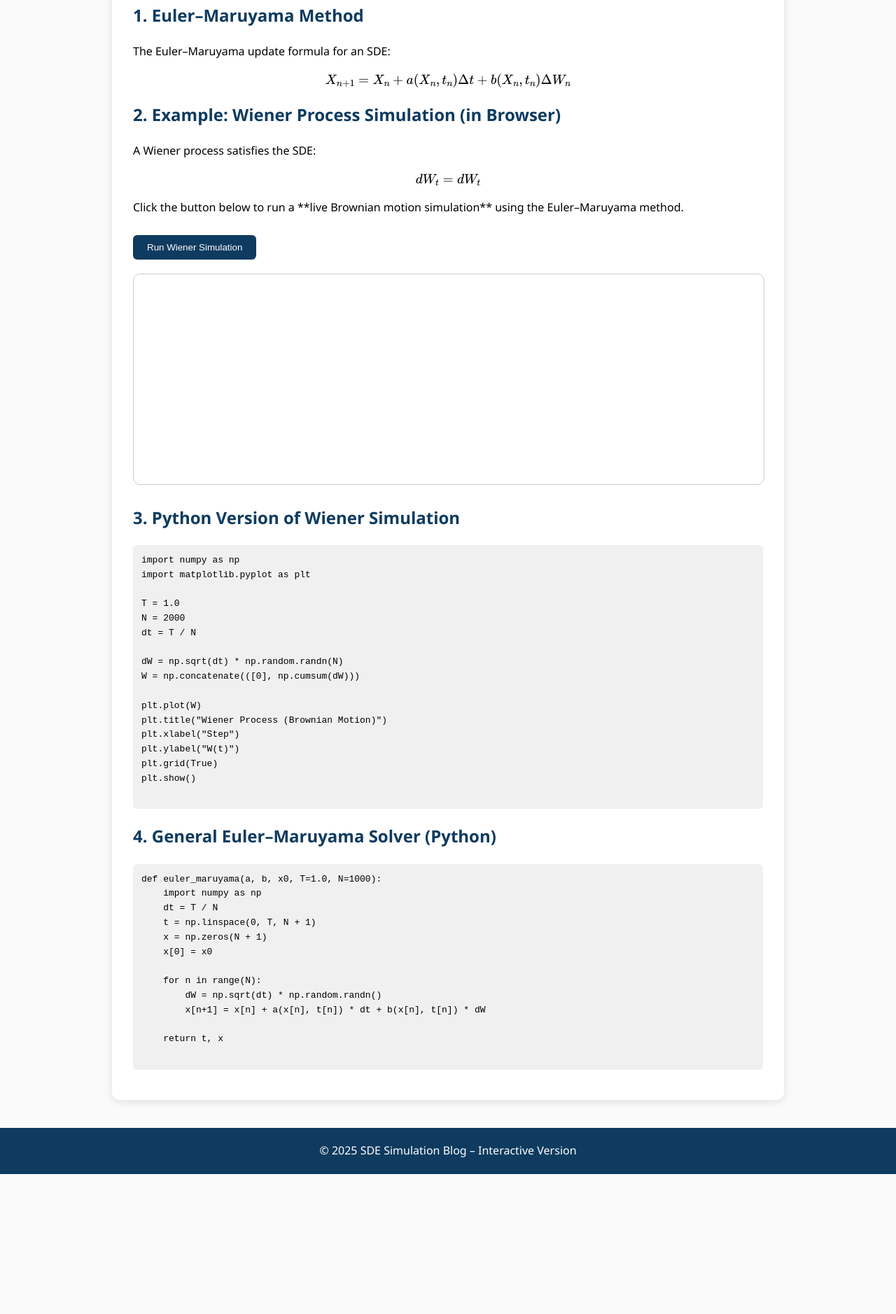
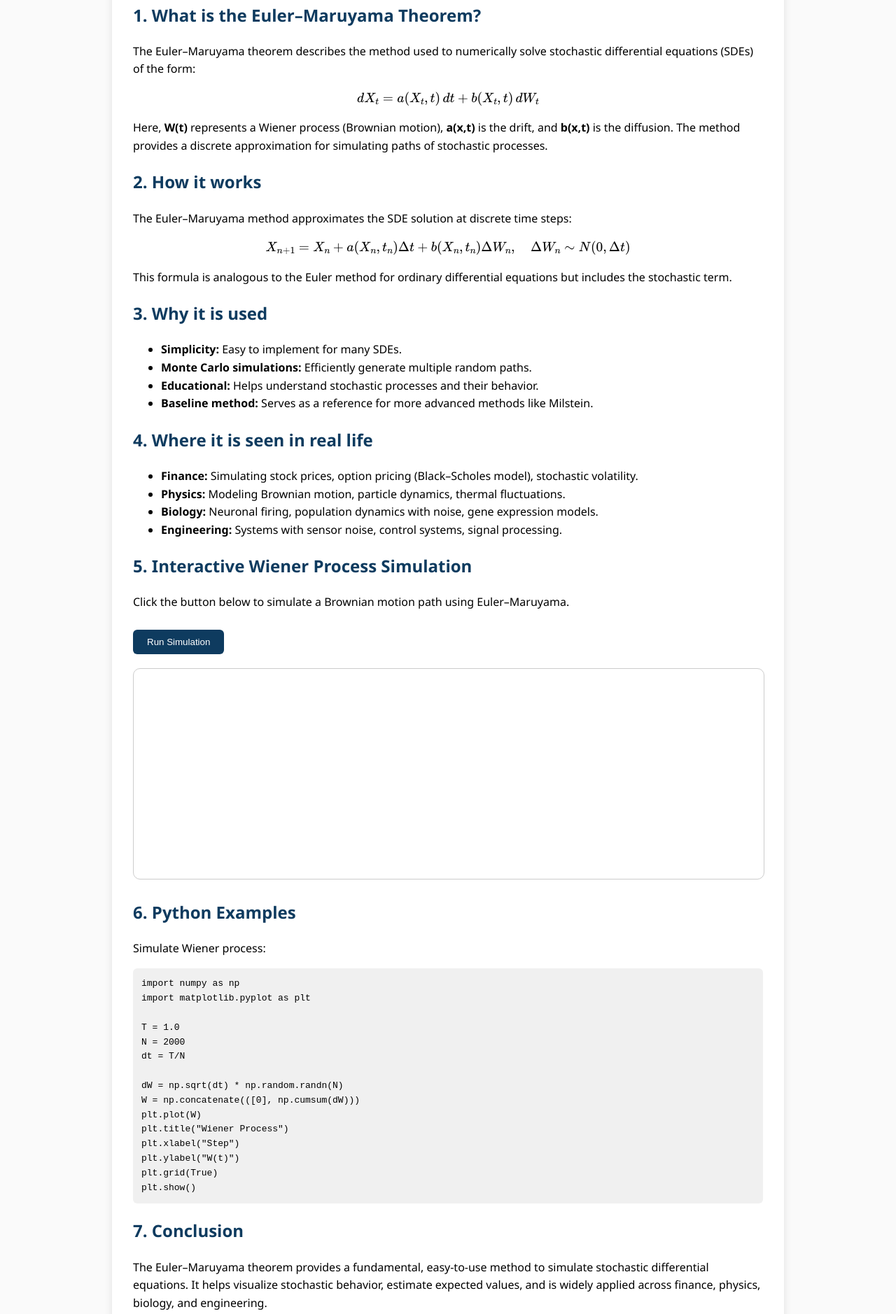
Before and after one commit to mahbubaguliyeva1/statistics_tasks11, a plain HTML site: page index.html in a window 1280 px wide. Shown: the part 303-2181 px from the top of the page at 70% size. Before the commit the page ends 1981 px from the top, so only its background shows below. Drawn offline with nearby package versions, Linux system fonts and the light colour scheme.

Commit message:
Update index.html

```diff
--- a/index.html
+++ b/index.html
@@ -3,200 +3,130 @@
 <head>
     <meta charset="UTF-8">
     <meta name="viewport" content="width=device-width, initial-scale=1.0">
-    <title>SDE Simulation – Euler–Maruyama</title>
+    <title>SDE Simulator – Euler–Maruyama</title>
 
     <!-- MathJax for formulas -->
     <script src="https://polyfill.io/v3/polyfill.min.js?features=es6"></script>
-    <script id="MathJax-script" async
-        src="https://cdn.jsdelivr.net/npm/mathjax@3/es5/tex-mml-chtml.js">
-    </script>
+    <script id="MathJax-script" async src="https://cdn.jsdelivr.net/npm/mathjax@3/es5/tex-mml-chtml.js"></script>
 
     <style>
-        body {
-            font-family: "Segoe UI", Arial, sans-serif;
-            background: #fafafa;
-            margin: 0;
-            padding: 0;
-            line-height: 1.6;
-        }
-
-        header {
-            background: #0e3b5f;
-            padding: 40px 20px;
-            color: white;
-            text-align: center;
-        }
-
-        .container {
-            max-width: 900px;
-            margin: 40px auto;
-            background: white;
-            border-radius: 10px;
-            padding: 30px;
-            box-shadow: 0 3px 12px rgba(0,0,0,0.1);
-        }
-
-        h2 {
-            color: #0e3b5f;
-        }
-
-        pre {
-            background: #f0f0f0;
-            padding: 12px;
-            border-radius: 6px;
-            overflow-x: auto;
-        }
-
-        canvas {
-            width: 100%;
-            height: 300px;
-            background: #fff;
-            border-radius: 10px;
-            margin-top: 20px;
-            border: 1px solid #ccc;
-        }
-
-        button {
-            padding: 10px 20px;
-            background: #0e3b5f;
-            color: white;
-            border: none;
-            border-radius: 6px;
-            cursor: pointer;
-            transition: 0.2s;
-            margin-top: 10px;
-        }
-
-        button:hover {
-            background: #155a8a;
-        }
-
-        footer {
-            text-align: center;
-            background: #0e3b5f;
-            color: white;
-            padding: 20px;
-            margin-top: 40px;
-        }
+        body { font-family: 'Segoe UI', Arial, sans-serif; background: #fafafa; margin:0; padding:0; line-height:1.6; }
+        header { background: #0e3b5f; color: white; padding: 40px 20px; text-align:center; }
+        .container { max-width: 900px; margin: 40px auto; background: white; padding: 30px; border-radius: 10px; box-shadow:0 3px 12px rgba(0,0,0,0.1); }
+        h2 { color:#0e3b5f; }
+        pre { background:#f0f0f0; padding:12px; border-radius:6px; overflow-x:auto; }
+        canvas { width:100%; height:300px; background:#fff; border-radius:10px; margin-top:20px; border:1px solid #ccc; }
+        button { padding:10px 20px; background:#0e3b5f; color:white; border:none; border-radius:6px; cursor:pointer; transition:0.2s; margin-top:10px; }
+        button:hover { background:#155a8a; }
+        footer { text-align:center; background:#0e3b5f; color:white; padding:20px; margin-top:40px; }
     </style>
 </head>
-
 <body>
 
 <header>
     <h1>Stochastic Differential Equation Simulation</h1>
-    <p>Euler–Maruyama · Wiener Process · Examples</p>
+    <p>Euler–Maruyama Method · Detailed Explanation · Interactive Examples</p>
 </header>
 
 <div class="container">
 
-    <h2>1. Euler–Maruyama Method</h2>
-    <p>The Euler–Maruyama update formula for an SDE:</p>
+<h2>1. What is the Euler–Maruyama Theorem?</h2>
+<p>The Euler–Maruyama theorem describes the method used to numerically solve stochastic differential equations (SDEs) of the form:</p>
+<p style="text-align:center;">$$ dX_t = a(X_t,t)\,dt + b(X_t,t)\,dW_t $$</p>
+<p>Here, <strong>W(t)</strong> represents a Wiener process (Brownian motion), <strong>a(x,t)</strong> is the drift, and <strong>b(x,t)</strong> is the diffusion. The method provides a discrete approximation for simulating paths of stochastic processes.</p>
 
-    <p style="text-align:center;">
-        $$ X_{n+1} = X_n + a(X_n, t_n)\Delta t + b(X_n, t_n)\Delta W_n $$
-    </p>
+<h2>2. How it works</h2>
+<p>The Euler–Maruyama method approximates the SDE solution at discrete time steps:</p>
+<p style="text-align:center;">$$ X_{n+1} = X_n + a(X_n,t_n)\Delta t + b(X_n,t_n)\Delta W_n, \quad \Delta W_n \sim N(0, \Delta t) $$</p>
+<p>This formula is analogous to the Euler method for ordinary differential equations but includes the stochastic term.</p>
 
-    <h2>2. Example: Wiener Process Simulation (in Browser)</h2>
+<h2>3. Why it is used</h2>
+<ul>
+<li><strong>Simplicity:</strong> Easy to implement for many SDEs.</li>
+<li><strong>Monte Carlo simulations:</strong> Efficiently generate multiple random paths.</li>
+<li><strong>Educational:</strong> Helps understand stochastic processes and their behavior.</li>
+<li><strong>Baseline method:</strong> Serves as a reference for more advanced methods like Milstein.</li>
+</ul>
 
-    <p>
-        A Wiener process satisfies the SDE:
-    </p>
+<h2>4. Where it is seen in real life</h2>
+<ul>
+<li><strong>Finance:</strong> Simulating stock prices, option pricing (Black–Scholes model), stochastic volatility.</li>
+<li><strong>Physics:</strong> Modeling Brownian motion, particle dynamics, thermal fluctuations.</li>
+<li><strong>Biology:</strong> Neuronal firing, population dynamics with noise, gene expression models.</li>
+<li><strong>Engineering:</strong> Systems with sensor noise, control systems, signal processing.</li>
+</ul>
 
-    <p style="text-align:center;">
-        $$ dW_t = dW_t $$
-    </p>
-
-    <p>
-        Click the button below to run a **live Brownian motion simulation** using the Euler–Maruyama method.
-    </p>
-
-    <!-- Run Simulation Button -->
-    <button onclick="simulateWiener()">Run Wiener Simulation</button>
-
-    <!-- Plot Canvas -->
+<h2>5. Interactive Wiener Process Simulation</h2>
+<p>Click the button below to simulate a Brownian motion path using Euler–Maruyama.</p>
+<button onclick="simulateWiener()">Run Simulation</button>
 <canvas id="canvas"></canvas>
 
 <script>
 function simulateWiener() {
-            const canvas = document.getElementById("canvas");
-            const ctx = canvas.getContext("2d");
-
+    const canvas = document.getElementById('canvas');
+    const ctx = canvas.getContext('2d');
     canvas.width = canvas.clientWidth;
     canvas.height = canvas.clientHeight;
 
     const N = 1000;
     const T = 1.0;
     const dt = T / N;
-
     let W = [0];
-            for (let i = 1; i <= N; i++) {
-                let dW = Math.sqrt(dt) * (Math.random() * 2 - 1); // simple normal-ish
-                W.push(W[i - 1] + dW);
+    for (let i=1;i<=N;i++) {
+        let dW = Math.sqrt(dt)*randn_bm();
+        W.push(W[i-1]+dW);
     }
 
-            // Find min, max
     let minW = Math.min(...W);
     let maxW = Math.max(...W);
 
-            ctx.clearRect(0, 0, canvas.width, canvas.height);
+    ctx.clearRect(0,0,canvas.width,canvas.height);
     ctx.beginPath();
-            ctx.strokeStyle = "#0e3b5f";
-            ctx.lineWidth = 2;
+    ctx.strokeStyle='#0e3b5f';
+    ctx.lineWidth=2;
 
-            for (let i = 0; i < W.length; i++) {
-                let x = (i / N) * canvas.width;
-                let y = canvas.height - ((W[i] - minW) / (maxW - minW)) * canvas.height;
-
-                if (i === 0) ctx.moveTo(x, y);
-                else ctx.lineTo(x, y);
+    for (let i=0;i<W.length;i++) {
+        let x = (i/N)*canvas.width;
+        let y = canvas.height - ((W[i]-minW)/(maxW-minW))*canvas.height;
+        if(i===0) ctx.moveTo(x,y);
+        else ctx.lineTo(x,y);
+    }
+    ctx.stroke();
 }
 
-            ctx.stroke();
+// Generate standard normal random variable
+function randn_bm() {
+    let u=0,v=0;
+    while(u===0) u=Math.random();
+    while(v===0) v=Math.random();
+    return Math.sqrt(-2.0*Math.log(u)) * Math.cos(2.0*Math.PI*v);
 }
 </script>
 
-    <h2>3. Python Version of Wiener Simulation</h2>
+<h2>6. Python Examples</h2>
+<p>Simulate Wiener process:</p>
 <pre>
 import numpy as np
 import matplotlib.pyplot as plt
 
 T = 1.0
 N = 2000
-dt = T / N
+dt = T/N
 
 dW = np.sqrt(dt) * np.random.randn(N)
 W = np.concatenate(([0], np.cumsum(dW)))
-
 plt.plot(W)
-plt.title("Wiener Process (Brownian Motion)")
+plt.title("Wiener Process")
 plt.xlabel("Step")
 plt.ylabel("W(t)")
 plt.grid(True)
 plt.show()
 </pre>
 
-    <h2>4. General Euler–Maruyama Solver (Python)</h2>
-    <pre>
-def euler_maruyama(a, b, x0, T=1.0, N=1000):
-    import numpy as np
-    dt = T / N
-    t = np.linspace(0, T, N + 1)
-    x = np.zeros(N + 1)
-    x[0] = x0
-
-    for n in range(N):
-        dW = np.sqrt(dt) * np.random.randn()
-        x[n+1] = x[n] + a(x[n], t[n]) * dt + b(x[n], t[n]) * dW
-
-    return t, x
-    </pre>
+<h2>7. Conclusion</h2>
+<p>The Euler–Maruyama theorem provides a fundamental, easy-to-use method to simulate stochastic differential equations. It helps visualize stochastic behavior, estimate expected values, and is widely applied across finance, physics, biology, and engineering.</p>
 
 </div>
-
-<footer>
-    © 2025 SDE Simulation Blog – Interactive Version
-</footer>
-
+<footer>© 2025 SDE Simulator – Interactive & Detailed Tutorial</footer>
 </body>
 </html>
```
Lines whose indentation alone changed are shown as unchanged.
